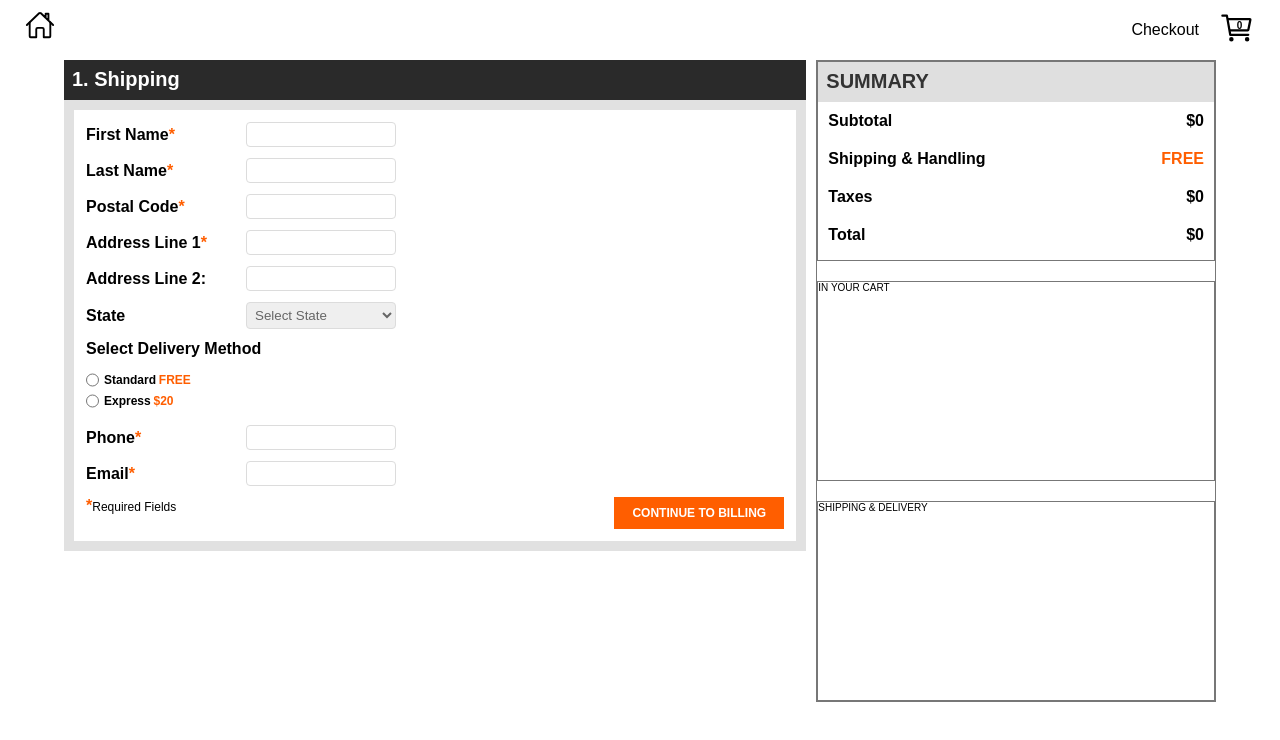
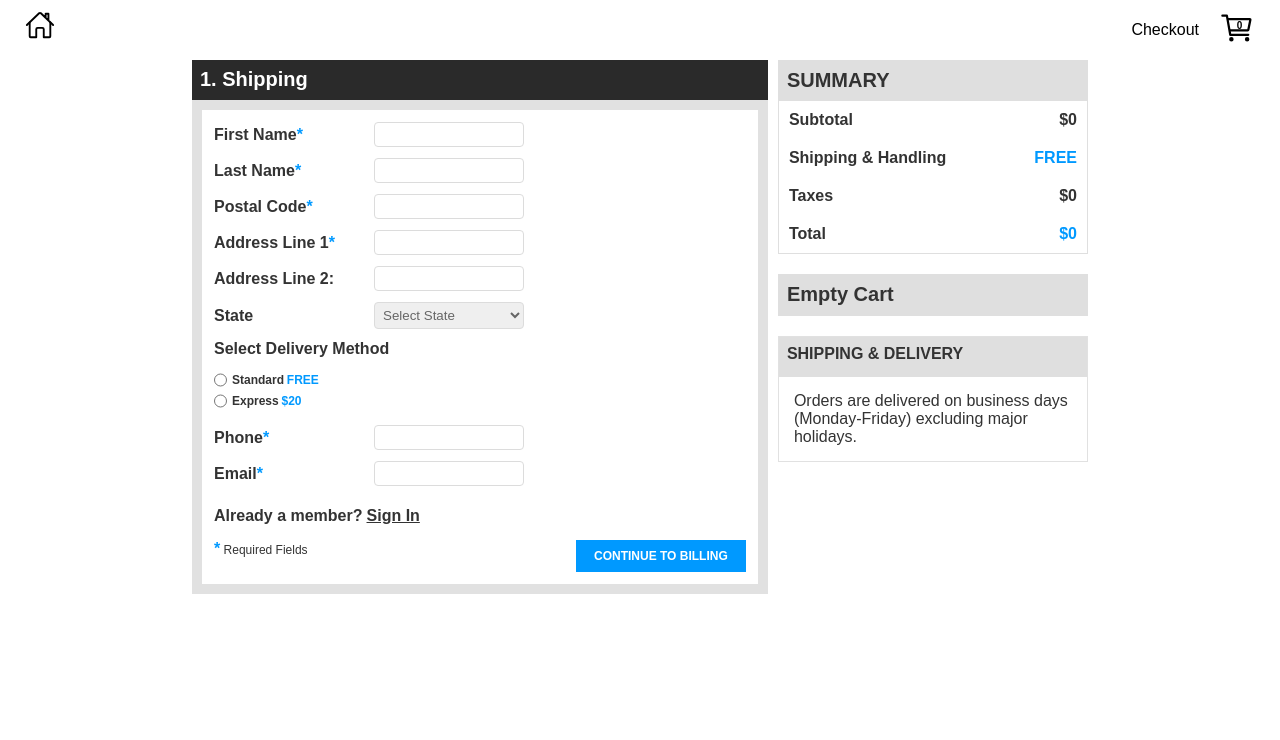
Before and after one commit to bartswierz/shopping-website, a React (Create React App) app: page /checkout in a window 1280 px wide. Shown: the top 740 px of the page. Built offline with nearby package versions, Linux system fonts and the light colour scheme.

Commit message:
finshed cart and shipping & delivery section in checkout component

```diff
--- a/src/components/routes/checkout/checkout.component.jsx
+++ b/src/components/routes/checkout/checkout.component.jsx
@@ -1,6 +1,7 @@
 import "./checkout.styles.scss";
 import { useContext } from "react";
 import { CartContext } from "../../../contexts/cart.context";
+import { Link } from "react-router-dom";
 
 const Checkout = () => {
   const { cartTotal, cartCount, taxTotal, cartItems } = useContext(CartContext);
@@ -151,10 +152,19 @@ const Checkout = () => {
           </div>
           <br />
 
+          <div className="checkout-member-text">
+            <span>
+              Already a member?
+              <Link to="/checkout">
+                <span className="checkout-sign-in-link">Sign In</span>
+              </Link>
+            </span>
+          </div>
+
           <div className="form-footer">
             <label>
               <span className="highlight">*</span>
-              <span className="required-text">Required Fields</span>
+              <span className="required-text"> Required Fields</span>
             </label>
 
             {/* Submit - Go to Billing */}
@@ -183,16 +193,53 @@ const Checkout = () => {
             </div>
             <div className="checkout-summary-item">
               <span>Total</span>
-              <span>${cartTotal + taxTotal}</span>
+              <span className="highlight">${cartTotal + taxTotal}</span>
             </div>
           </div>
         </div>
 
         {/* In Your Cart */}
-        <div className="checkout-cart-container">IN YOUR CART</div>
+        <div className="checkout-cart-container">
+          {cartCount > 0 ? (
+            <div className="checkout-cart-header">IN YOUR CART ({cartCount})</div>
+          ) : (
+            <div className="checkout-cart-header">Empty Cart</div>
+          )}
+
+          {cartCount > 0 ? <div className="checkout-cart-arrival">ARRIVES 2/1 - 2/9</div> : null}
+
+          {/* Cart Items go here */}
+          <div className="checkout-cart-item-container">
+            {cartItems.map((item) => {
+              return (
+                <div className="checkout-item" key={item.id}>
+                  <div>
+                    <div className="checkout-cart-image" style={{ backgroundImage: `url(${item.imageUrl})` }}></div>
+                  </div>
+                  <div className="checkout-cart-text">
+                    <div>{item.description}</div>
+                    <div>Size: Large</div>
+                    <div>Qty: {item.quantity}</div>
+                    <div>${item.price}</div>
+                  </div>
+                </div>
+              );
+            })}
+          </div>
+
+          {/* Link back to Cart Page */}
+          {cartCount > 0 ? (
+            <div className="checkout-cart-link">
+              <Link to="/cart">Edit Cart</Link>
+            </div>
+          ) : null}
+        </div>
 
         {/* Shipping & Delivery */}
-        <div className="checkout-delivery-container">SHIPPING & DELIVERY</div>
+        <div className="checkout-delivery-container">
+          <div className="checkout-delivery-header">SHIPPING & DELIVERY</div>
+          <p className="checkout-delivery-text">Orders are delivered on business days (Monday-Friday) excluding major holidays.</p>
+        </div>
       </div>
     </div>
   );
--- a/src/components/routes/checkout/checkout.styles.scss
+++ b/src/components/routes/checkout/checkout.styles.scss
@@ -1,18 +1,23 @@
-$primaryColor: rgb(255, 94, 0);
-$hoverColor: rgb(221, 81, 0);
+// $primaryColor: rgb(255, 94, 0);
+// $hoverColor: rgb(221, 81, 0);
+$hoverColor: #0088e3;
+$primaryColor: #0099ff;
 $headerColor: rgb(42, 42, 42);
 $borderColor: #e1e1e1;
-$sideHeaderColor: rgb(223, 223, 223);
+$sideContainerColor: rgb(223, 223, 223);
 $size: 1.6rem;
+$fontColor: #333;
 
 .checkout-container {
   display: grid;
   grid-template-columns: 0.65fr 0.35fr;
   column-gap: 1rem;
   // border: 1px solid #777;
-  width: 90%;
+  width: 70%;
+  max-width: 120rem;
   min-height: 80vh;
   margin: 0 auto;
+  color: $fontColor;
 
   // Shipping form - left side
   .checkout-shipping-container {
@@ -84,6 +89,25 @@ $size: 1.6rem;
         }
       }
 
+      .checkout-member-text {
+        font-size: $size;
+        margin: 1rem 0rem 1.5rem 0rem;
+        color: #333;
+        font-weight: 700;
+
+        .checkout-sign-in-link {
+          text-decoration: underline;
+          // text-decoration: double;
+          color: $fontColor;
+          font-weight: 600;
+          padding-left: 4px;
+
+          &:hover {
+            color: black;
+          }
+        }
+      }
+
       .form-footer {
         display: flex;
         justify-content: space-between;
@@ -132,15 +156,16 @@ $size: 1.6rem;
   /**************************************************************/
   // Additional Content - right side - Summary, In Your Cart, Shipping & Delivery
   .checkout-side-container {
-    border: 1px solid #777;
+    // border: 1px solid $sideContainerColor;
     display: flex;
     flex-direction: column;
     row-gap: 20px;
 
+    /****** SUMMARY CONTAINER ********/
     .checkout-summary-container {
-      border: 1px solid #777;
-      width: 100%;
-      height: 200px;
+      border: 1px solid $sideContainerColor;
+      min-width: 270px;
+      min-height: 100px;
 
       .checkout-summary-header {
         color: #333;
@@ -148,7 +173,7 @@ $size: 1.6rem;
         font-size: 2rem;
         padding: 0.8rem;
 
-        background-color: $sideHeaderColor;
+        background-color: $sideContainerColor;
         height: 4rem;
       }
 
@@ -167,16 +192,110 @@ $size: 1.6rem;
       }
     }
 
+    /****** CART CONTAINER ********/
     .checkout-cart-container {
-      border: 1px solid #777;
+      border: 1px solid $sideContainerColor;
       width: 100%;
-      height: 200px;
+      // height: 200px;
+      // max-width: 200px;
+
+      .checkout-cart-header {
+        color: #333;
+        font-weight: 700;
+        font-size: 2rem;
+        padding: 0.8rem;
+
+        background-color: $sideContainerColor;
+        height: 4rem;
+      }
+
+      .checkout-cart-arrival {
+        font-size: $size;
+        padding: 10px;
+        border-bottom: 1px solid $sideContainerColor;
+        width: 90%;
+        margin: 0 auto;
+        font-weight: 700;
+      }
+
+      .checkout-cart-item-container {
+        display: flex;
+        flex-direction: column;
+        justify-content: space-around;
+
+        // grid-template-columns: 0.6fr 0.4fr;
+        // display: grid;
+        // grid-template-columns: 0.6fr 0.4fr;
+
+        .checkout-item {
+          display: grid;
+          grid-template-columns: 0.4fr 0.6fr;
+          margin: 0 auto;
+          margin-top: 20px;
+
+          font-size: 1.2rem;
+          font-weight: 700;
+          padding-bottom: 1rem;
+          width: 80%;
+          border-bottom: 1px solid $sideContainerColor;
+
+          .checkout-cart-image {
+            // width: 50px;
+            // height: 50px;
+            max-width: 100%;
+            min-height: 100%;
+            background-size: cover;
+            // background-size: cover;
+            // background-size: contain;
+            background-position: center;
+          }
+
+          .checkout-cart-text {
+            line-height: 2rem;
+            // margin-left: 15px;
+            font-size: 1.4rem;
+            text-align: center;
+            font-weight: 700;
+          }
+        }
+      }
+
+      .checkout-cart-link {
+        font-size: 1.4rem;
+        text-decoration: underline;
+        color: $fontColor;
+        color: red;
+        font-weight: 700;
+        padding: 1.5rem;
+
+        &:hover {
+          color: black;
+        }
+      }
     }
 
+    /****** DELIVERY CONTAINER ********/
     .checkout-delivery-container {
-      border: 1px solid #777;
+      border: 1px solid $borderColor;
       width: 100%;
-      height: 200px;
+      min-height: 12.5rem;
+
+      .checkout-delivery-header {
+        color: #333;
+        font-weight: 700;
+        font-size: 1.6rem;
+        padding: 0.8rem;
+
+        background-color: $sideContainerColor;
+        height: 4rem;
+      }
+
+      .checkout-delivery-text {
+        font-size: $size;
+        padding: 15px;
+        color: $fontColor;
+        font-weight: 500;
+      }
     }
   }
 }
```
